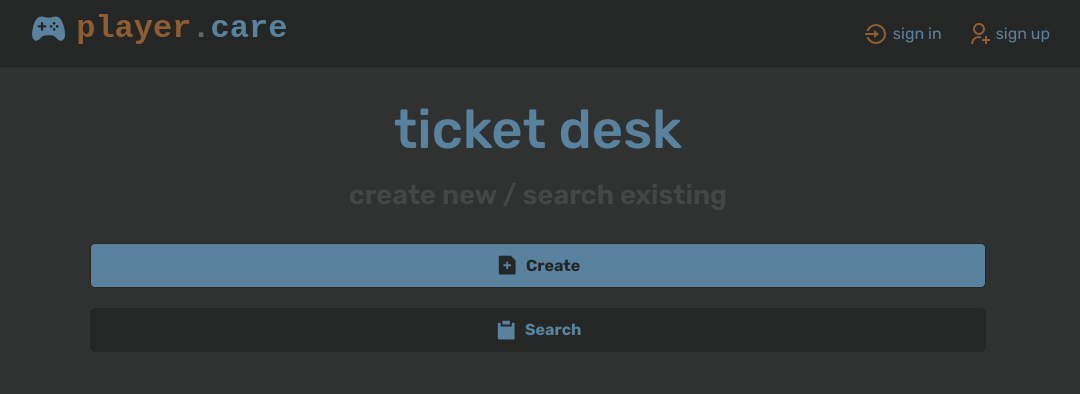
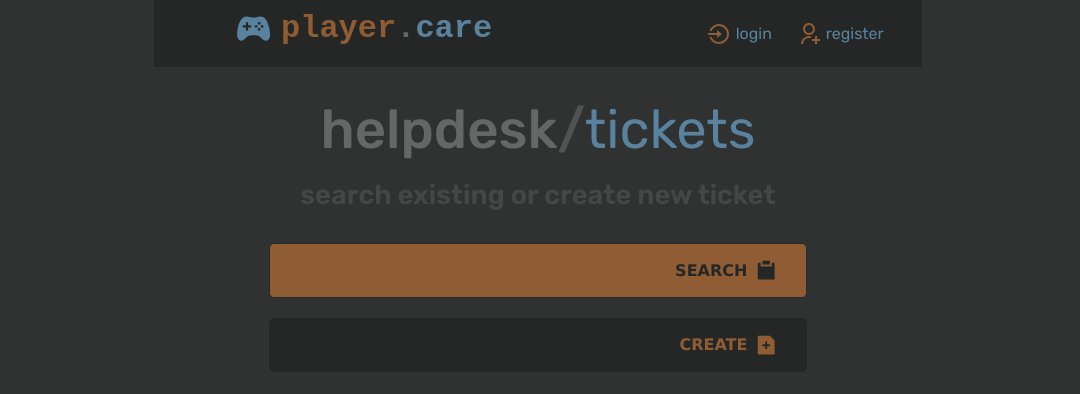
Before and after one commit to iancover/playercare, a React (Create React App) app in the folder frontend/: page / in a window 1280 px wide. Shown: the top 394 px of the page, without its empty margins (102-1182 px from the left). Built offline with nearby package versions, Linux system fonts and the light colour scheme.

Commit message:
style(ui): Update button styles and text in heads
- Add styling classes for status objects and buttons
- Change link wording back to login, logout, register
- Update headings for Home and Tickets

```diff
--- a/frontend/src/components/Button.jsx
+++ b/frontend/src/components/Button.jsx
@@ -13,7 +13,7 @@ const Button = ({ nav, url }) => {
   }, [nav]);
 
   return (
-    <Link to={url} className='btn btn-back btn-sm'>
+    <Link to={url} className='btn btn-dark btn-sm'>
       <IoCaretBack className='btn-icon' />
       {text}
     </Link>
--- a/frontend/src/components/Nav.jsx
+++ b/frontend/src/components/Nav.jsx
@@ -6,16 +6,14 @@ import { useSelector, useDispatch } from 'react-redux';
 // Slice
 import { logout, reset } from '../features/auth/authSlice';
 
+// Ionicons (logo)
+import { IoGameController } from 'react-icons/io5';
 // Remix Icons
 import {
   RiLoginCircleLine,
   RiLogoutCircleLine,
   RiUserAddLine,
-  // eslint-disable-next-line no-unused-vars
-  RiTerminalBoxFill,
 } from 'react-icons/ri';
-// Ionicons
-import { IoGameController } from 'react-icons/io5';
 
 // Nav component
 function Nav() {
@@ -46,7 +44,7 @@ function Nav() {
             <li>
               <button className='logout-btn' onClick={onLogout}>
                 <RiLogoutCircleLine className='icon' />
-                sign out
+                logout
               </button>
             </li>
           ) : location.pathname === '/' ? (
@@ -54,13 +52,13 @@ function Nav() {
               <li>
                 <Link to='/login'>
                   <RiLoginCircleLine className='icon' />
-                  sign in
+                  login
                 </Link>
               </li>
               <li>
                 <Link to='/register'>
                   <RiUserAddLine className='icon' />
-                  sign up
+                  register
                 </Link>
               </li>
             </>
@@ -68,14 +66,14 @@ function Nav() {
             <li>
               <Link to='/register'>
                 <RiUserAddLine className='icon' />
-                sign up
+                register
               </Link>
             </li>
           ) : (
             <li>
               <Link to='/login'>
                 <RiLoginCircleLine className='icon' />
-                sign in
+                login
               </Link>
             </li>
           )}
--- a/frontend/src/index.css
+++ b/frontend/src/index.css
@@ -10,22 +10,33 @@
   --low-dark: #515252;
   --not-dark: #5b5d5d;
   --un-dark: #656767;
-  --light-grey: #e7ecef;
+  --greyish: #eaeaea7c;
+  --grey: #bebebe;
+  --light-grey: #e7e7e7;
+
+  /* DARK COLORS */
+  --dark-blue: #0f1e2e;
+  --dark-green: #001f29;
 
   /* COLORS */
-  --dark-blue: #0f1e2e;
-  --light-blue: #59829e;
-  --light-blue-muted: rgba(89, 130, 158, 0.5);
+  --blue: #59829e;
+  --green: #00303d;
+  --red: #772e25;
+  --orange: #8f5c33;
+  --yellow: #a08228;
 
-  --dark-green: #001f29;
-  --mid-green: #00303d;
+  /* LIGHT COLORS */
+  --light-blue: rgba(89, 130, 158, 0.65);
   --light-green: #2a9d8f;
+  --light-red: #d03b3b;
+  --muted-light-green: rgba(42, 157, 143, 0.5);
 
-  --dark-red: #772e25;
-  --light-red: #944138;
-
-  --yellow: #e9c46a;
-  --orange: #8f5c33;
+  /* MUTED COLORS */
+  --muted-blue: rgba(89, 130, 158, 0.5);
+  --muted-green: rgba(0, 48, 61, 0.3);
+  --muted-red: rgba(119, 46, 37, 0.5);
+  --muted-orange: rgba(143, 92, 51, 0.5);
+  --muted-yellow: rgba(233, 196, 106, 0.5);
 }
 
 * {
@@ -44,7 +55,7 @@ body {
   margin: 0 auto;
   padding: 0 0px;
   width: 100%;
-  /* max-width: 960px; */
+  max-width: 768px;
   text-align: center;
 }
 
@@ -66,7 +77,7 @@ h3 {
 a,
 button.logout-btn {
   text-decoration: none;
-  color: var(--light-blue);
+  color: var(--blue);
 }
 
 button.logout-btn {
@@ -104,7 +115,7 @@ li {
   font-style: italic;
 }
 .text-muted-light-blue {
-  color: var(--light-blue-muted) !important;
+  color: var(--muted-blue) !important;
 }
 
 /*** LOGO ***/
@@ -117,7 +128,7 @@ li {
 }
 
 .logo .icon {
-  color: var(--light-blue);
+  color: var(--blue);
   font-size: 2.2rem;
   margin-right: 10px;
 }
@@ -132,7 +143,7 @@ li {
 }
 
 .logo-last {
-  color: var(--light-blue);
+  color: var(--blue);
   /* color: var(--un-dark); */
 }
 
@@ -206,7 +217,7 @@ li {
 
 .heading-last {
   font-weight: 400;
-  color: var(--light-blue);
+  color: var(--blue);
 }
 
 .heading p {
@@ -256,13 +267,13 @@ select.form-control {
 }
 
 .form-control::placeholder {
-  color: var(--light-blue);
+  color: var(--blue);
   opacity: 0.65;
 }
 
 .form-control:focus {
   outline: none;
-  border: 1px var(--light-blue) solid;
+  border: 1px var(--blue) solid;
 }
 
 .form-group {
@@ -276,7 +287,7 @@ select.form-control {
   border-radius: 5px;
   margin-bottom: 10px;
   font-family: inherit;
-  color: var(--light-blue);
+  color: var(--blue);
   background-color: var(--darker);
 }
 
@@ -294,46 +305,157 @@ select.form-control {
   display: flex;
   justify-content: center;
   align-items: center;
-  padding: 10px 20px;
-  color: var(--light-blue);
-  background-color: var(--darkest);
-  border: 1px solid var(--darkest);
+  font-family: Verdana, Geneva, Tahoma, sans-serif;
+  font-size: 2rem;
+  font-weight: normal;
+  /* text-align: center; */
+  border-style: solid;
   border-radius: 5px;
-  font-size: 16px;
-  font-weight: 700;
-  text-align: center;
   cursor: pointer;
-  appearance: button;
+  /* appearance: button; */
 }
 
-.btn svg {
+/* btn icons */
+.btn-sm svg {
   margin-right: 8px;
 }
 
-.btn-back {
-  width: 100px;
-  color: var(--un-dark);
-  background-color: var(--darkest);
+.btn-block svg {
+  margin: 0 8px;
 }
 
-.btn-inverse {
-  background: var(--light-blue);
-  color: var(--darkest);
-}
-
-.btn-block {
-  width: 100%;
-  margin-bottom: 20px;
-}
-
+/* btn sizes */
 .btn-sm {
-  padding: 5px 15px;
+  width: 15vh;
+  padding: 5px;
   font-size: 14px;
   font-weight: 500;
 }
 
+.btn-md {
+  width: 30vh;
+  padding: 5px 15px;
+  font-size: 16px;
+  font-weight: 600;
+}
+
+.btn-lg {
+  width: 60vh;
+  padding: 10px 20px;
+  font-size: 16px;
+  font-weight: 700;
+}
+
+.btn-block {
+  display: flex;
+  justify-content: end;
+  width: 100%;
+  margin-bottom: 20px;
+  padding: 15px 20px;
+  font-size: 16px;
+  font-weight: 800;
+}
+
+/* btn colors */
+.btn-dark {
+  color: var(--un-dark);
+  background-color: var(--darkest);
+  border: 1.8px solid var(--darkest);
+}
+
+.btn-dark-blue {
+  color: var(--blue);
+  background-color: var(--darkest);
+  border: 1.8px solid var(--darkest);
+}
+
+.btn-dark-orange {
+  color: var(--orange);
+  background-color: var(--darkest);
+  border: 1.8px solid var(--darkest);
+}
+
+.btn-dark-outline-blue {
+  color: var(--blue);
+  background-color: var(--darkest);
+  border: 1.8px solid var(--blue);
+}
+
+.btn-dark-outline-orange {
+  color: var(--orange);
+  background-color: var(--darkish);
+  border: 2px solid var(--muted-orange);
+  font-size: 16px;
+}
+
+.btn-light-outline-blue {
+  color: var(--blue);
+  background-color: var(--darkish);
+  border: 2px solid var(--muted-blue);
+  font-size: 16px;
+}
+
+.btn-light-outline-orange {
+  color: var(--orange);
+  background-color: var(--darkish);
+  border: 1.8px solid var(--muted-orange);
+  font-size: 16px;
+}
+
+.btn-blue {
+  color: var(--dark);
+  background-color: var(--muted-blue);
+  border-color: var(--low-dark);
+  border-width: 0;
+}
+
+.btn-outline-blue {
+  color: var(--blue);
+  background-color: transparent;
+  border: 2px solid var(--blue);
+}
+
+.btn-outline-green {
+  color: var(--light-green);
+  background-color: transparent;
+  border: 2px solid var(--light-green);
+}
+
+.btn-outline-red {
+  color: var(--light-red);
+  background-color: transparent;
+  border: 2px solid var(--light-red);
+}
+
+.btn-outline-orange {
+  color: var(--orange);
+  background-color: transparent;
+  border: 2px solid var(--orange);
+}
+
+.btn-outline-yellow {
+  color: var(--yellow);
+  background-color: transparent;
+  border-color: var(--yellow);
+  border-width: 2px;
+}
+
+.btn-inverse-blue {
+  color: var(--darkest);
+  background-color: rgba(89, 130, 158, 0.5);
+  border-color: var(--darker);
+  border-width: 1.8px;
+}
+
+.btn-inverse-orange {
+  color: var(--darkest);
+  background-color: var(--orange);
+  border-color: var(--darker);
+  border-width: 1.8px;
+}
+
 .btn-danger {
-  background: var(--dark-red);
+  background: var(--red);
   border: none;
 }
 
@@ -385,7 +507,7 @@ select.form-control {
 .ticket,
 .ticket-headings {
   display: grid;
-  grid-template-columns: repeat(4, 1fr);
+  grid-template-columns: repeat(5, 1fr);
   gap: 20px;
   justify-content: space-between;
   align-items: center;
@@ -397,36 +519,71 @@ select.form-control {
 }
 
 .ticket-headings {
-  font-weight: 700;
+  padding: 15px 0;
+  color: var(--orange);
+  background-color: var(--darkest);
+  font: normal normal 1.2rem/1.5 Verdana, Geneva, Tahoma sans-serif;
+  font-stretch: ultra-expanded;
+}
+
+.ticket {
+  color: var(--blue);
+  background-color: var(--darker);
 }
 
 .status {
   justify-self: center;
-  padding: 0 20px;
+  padding: 3px 20px;
   width: 100px;
   font-size: 16px;
   text-align: center;
-  color: var(--light-grey);
-  background-color: var(--darkest);
-  border-radius: 10px;
-}
-
-.status-new {
-  color: var(--light-grey);
-  background-color: var(--light-green);
   border-radius: 10px;
 }
 
 .status-open {
-  color: var(--light-grey);
-  background-color: var(--light-blue);
-  border-radius: 10px;
+  /* color: var(--grey);
+  background-color: var(--muted-yellow);
+  border: thin var(--greyish) solid;
+  opacity: 0.9; */
+
+  /* outline option */
+  color: var(--yellow);
+  background-color: transparent;
+  border: 2px solid var(--yellow);
+}
+
+.status-pending {
+  /* color: var(--grey);
+  background-color: var(--muted-light-green);
+  border: thin var(--greyish) solid;
+  opacity: 0.9; */
+  /* outline option */
+  color: var(--light-green);
+  background-color: transparent;
+  border: 2px solid var(--light-green);
 }
 
 .status-closed {
-  color: var(--light-grey);
-  background-color: var(--dark-red);
-  border-radius: 10px;
+  /* color: var(--grey);
+  background-color: var(--red);
+  border: thin var(--greyish) solid;
+  opacity: 0.9; */
+  /* outline option */
+  color: var(--light-red);
+  background-color: transparent;
+  border: 2px solid var(--light-red);
+}
+
+.ticket-item-date {
+  color: var(--greyish);
+}
+
+.ticket-item-platform {
+  color: var(--un-dark);
+}
+
+.ticket-item-issue {
+  color: var(--blue);
 }
 
 p.status-in-progress {
@@ -438,7 +595,7 @@ p.status-waiting {
 }
 
 p.status-ready {
-  color: var(--light-blue);
+  color: var(--blue);
 }
 
 p.status-complete {
--- a/frontend/src/pages/Home.jsx
+++ b/frontend/src/pages/Home.jsx
@@ -8,19 +8,20 @@ function Home() {
   return (
     <>
       <header className='heading'>
-        <h1 className='heading-last' style={{ fontWeight: '500' }}>
-          ticket desk
+        <h1>
+          <span className='heading-first'>helpdesk</span>/
+          <span className='heading-last'>tickets</span>
         </h1>
-        <p>create new / search existing</p>
+        <p>search existing or create new ticket</p>
       </header>
 
       <section className='form'>
-        <Link to='/new-ticket' className='btn btn-inverse btn-block'>
-          <RiFileAddFill className='btn-icon' /> Create
+        <Link to='/tickets' className='btn btn-inverse-orange btn-block'>
+          SEARCH <RiClipboardFill className='btn-icon' />
         </Link>
 
-        <Link to='/tickets' className='btn btn-block'>
-          <RiClipboardFill className='btn-icon' /> Search
+        <Link to='/new-ticket' className='btn btn-dark-orange btn-block'>
+          CREATE <RiFileAddFill className='btn-icon' />
         </Link>
       </section>
     </>
--- a/frontend/src/pages/Login.jsx
+++ b/frontend/src/pages/Login.jsx
@@ -9,6 +9,8 @@ import { login, reset } from '../features/auth/authSlice';
 import { toast } from 'react-toastify';
 // Spinner
 import Spinner from '../components/Spinner';
+// Remix Icons
+import { RiLoginCircleLine } from 'react-icons/ri';
 
 // Login component
 function Login() {
@@ -71,9 +73,9 @@ function Login() {
       <header className='heading'>
         <h1>
           <span className='heading-first'>player</span>/
-          <span className='heading-last'>sign-in</span>
+          <span className='heading-last'>login</span>
         </h1>
-        <p>welcome back, please login to your account</p>
+        <p>welcome back, please login first</p>
       </header>
 
       <section className='form'>
@@ -105,7 +107,10 @@ function Login() {
           </div>
 
           <div className='form-group'>
-            <button className='btn btn-block'>Sign In</button>
+            <button className='btn btn-dark-orange btn-block'>
+              LOGIN
+              <RiLoginCircleLine className='icon' />
+            </button>
           </div>
         </form>
       </section>
--- a/frontend/src/pages/NewTicket.jsx
+++ b/frontend/src/pages/NewTicket.jsx
@@ -13,6 +13,8 @@ import { issueTypes } from '../data/issueTypes';
 import { toast } from 'react-toastify';
 // Spinner
 import Spinner from '../components/Spinner';
+// Ant Design Icons
+import { RiFileAddFill } from 'react-icons/ri';
 
 function NewTicket() {
   // get user & tickets from state
@@ -65,6 +67,7 @@ function NewTicket() {
 
   const onSubmit = (e) => {
     e.preventDefault();
+    console.log({ platform, issue, description });
     dispatch(createTicket({ platform, issue, description }));
   };
 
@@ -99,8 +102,8 @@ function NewTicket() {
       <header className='heading'>
         <Button nav='Back' url={'/'} />
         <h1>
-          <span className='heading-first'>open</span>/
-          <span className='heading-last'>ticket</span>
+          <span className='heading-first'>tickets</span>/
+          <span className='heading-last'>new</span>
         </h1>
         <p>create a new support ticket</p>
       </header>
@@ -140,13 +143,13 @@ function NewTicket() {
               ref={selectIssueRef}
               onChange={onChangeIssue}>
               <option value={1}>-- select type --</option>
-              <option value={'malfunction'}>Malfunction</option>
-              <option value={'unresponsive'}>Unresponsive</option>
-              <option value={'connection'}>Connection</option>
-              <option value={'memory'}>Memory</option>
-              <option value={'graphics'}>Graphics</option>
-              <option value={'sounds'}>Sounds</option>
-              <option value={'other'}>Other</option>
+              <option value={'Malfunction'}>Malfunction</option>
+              <option value={'Unresponsive'}>Unresponsive</option>
+              <option value={'Connection'}>Connection</option>
+              <option value={'Memory'}>Memory</option>
+              <option value={'Graphics'}>Graphics</option>
+              <option value={'Sounds'}>Sounds</option>
+              <option value={'Other'}>Other</option>
             </select>
           </div>
           <div className='form-group'>
@@ -160,7 +163,10 @@ function NewTicket() {
               placeholder='i.e. the game was not responding...'></textarea>
           </div>
           <div className='form-group'>
-            <button className='btn btn-block'>Submit</button>
+            <button className='btn btn-dark-orange btn-block'>
+              CREATE
+              <RiFileAddFill className='icon' />
+            </button>
           </div>
         </form>
       </section>
--- a/frontend/src/pages/Register.jsx
+++ b/frontend/src/pages/Register.jsx
@@ -9,6 +9,8 @@ import { register, reset } from '../features/auth/authSlice';
 import { toast } from 'react-toastify';
 // Spinner
 import Spinner from '../components/Spinner';
+// Remix Icons
+import { RiUserAddLine } from 'react-icons/ri';
 
 // Register component
 function Register() {
@@ -80,11 +82,9 @@ function Register() {
       <header className='heading'>
         <h1>
           <span className='heading-first'>player</span>/
-          <span className='heading-last'>sign-up</span>
+          <span className='heading-last'>register</span>
         </h1>
-        <p>
-          welcome, let's first setup your account
-        </p>
+        <p>welcome, please register first</p>
       </header>
 
       <section className='form'>
@@ -145,7 +145,10 @@ function Register() {
           </div>
 
           <div className='form-group'>
-            <button className='btn btn-block'>Sign Up</button>
+            <button className='btn btn-dark-orange btn-block'>
+              REGISTER
+              <RiUserAddLine className='icon' />
+            </button>
           </div>
         </form>
       </section>
```
Also changed, not shown: frontend/src/data/issueTypes.js (+8 -8 lines).
